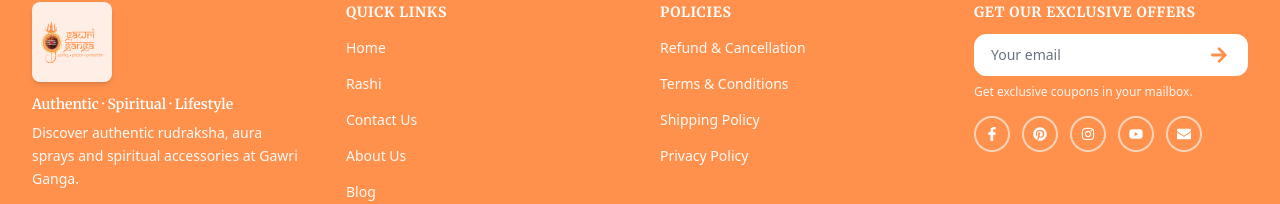
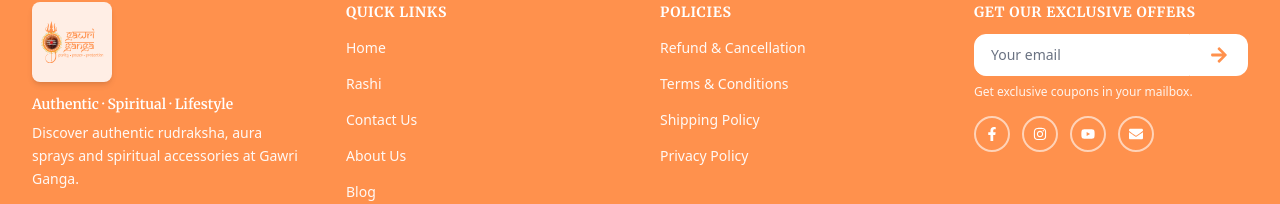
Before and after one commit to Maxzovert/gg-website-client, a React (Vite) app: page /auth in a window 1280 px wide. Shown: the part 982-1186 px from the top of the page. Built offline with nearby package versions, Linux system fonts and the light colour scheme; no server answers; a web font is replaced by a local one.

Commit message:
Remove Pinterest link from Footer component to streamline social media options and enhance user experience.

```diff
--- a/src/components/Footer.jsx
+++ b/src/components/Footer.jsx
@@ -143,13 +143,6 @@ const Footer = () => {
                 <FaFacebookF className="text-sm" />
               </a>
               <a
-                href="#"
-                aria-label="Pinterest"
-                className="w-10 h-10 sm:w-9 sm:h-9 rounded-full border-2 border-white/60 text-white flex items-center justify-center hover:bg-white hover:text-primary transition-colors shrink-0"
-              >
-                <FaPinterest className="text-sm" />
-              </a>
-              <a
                 href="https://www.instagram.com/gawriganga.in?utm_source=ig_web_button_share_sheet&igsh=ZDNlZDc0MzIxNw=="
                 aria-label="Instagram"
                 className="w-10 h-10 sm:w-9 sm:h-9 rounded-full border-2 border-white/60 text-white flex items-center justify-center hover:bg-white hover:text-primary transition-colors shrink-0"
```
